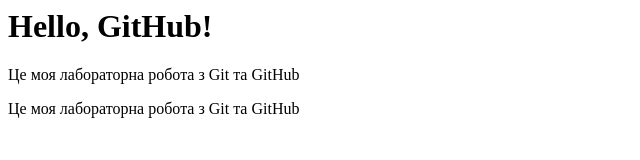
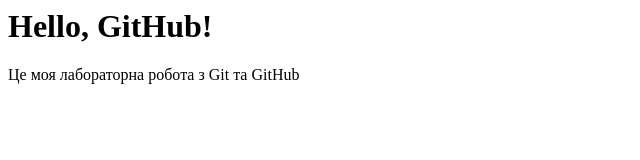
Before and after one commit to Tetianna02/lab2-git, a plain HTML site: page index.html in a window 1280 px wide. Shown: the whole page, without its empty margins (0-640 px from the left). Drawn offline with Linux system fonts and the light colour scheme.

Commit message:
Update index.html

```diff
--- a/index.html
+++ b/index.html
@@ -1,3 +1,2 @@
 <h1>Hello, GitHub!</h1>
 <p>Це моя лабораторна робота з Git та GitHub</p>
-<p>Це моя лабораторна робота з Git та GitHub</p>
```
